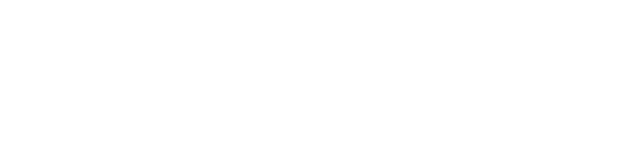
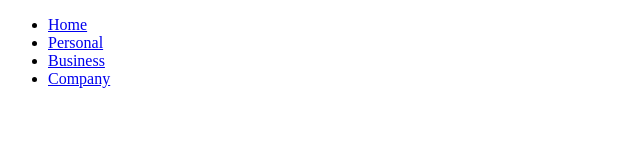
Before and after one commit to AbdulWasay18/CodSoft, a plain HTML site: page Landing Page/index.html in a window 1280 px wide. Shown: the whole page, without its empty margins (0-640 px from the left). Drawn offline with Linux system fonts and the light colour scheme.

Commit message:
created navbar

```diff
--- a/Landing Page/index.html
+++ b/Landing Page/index.html
@@ -4,8 +4,16 @@
     <meta charset="UTF-8">
     <meta name="viewport" content="width=device-width, initial-scale=1.0">
     <title>Landing Page</title>
+    <link rel="stylesheet" href="style.css">
 </head>
 <body>
-
+    <nav>
+        <ul>
+            <li><a href="#">Home</a></li>
+            <li><a href="#">Personal</a></li>
+            <li><a href="#">Business</a></li>
+            <li><a href="#">Company</a></li>
+        </ul>
+    </nav>
 </body>
 </html>
```
Also changed, not shown: Landing Page/style.css (added).
